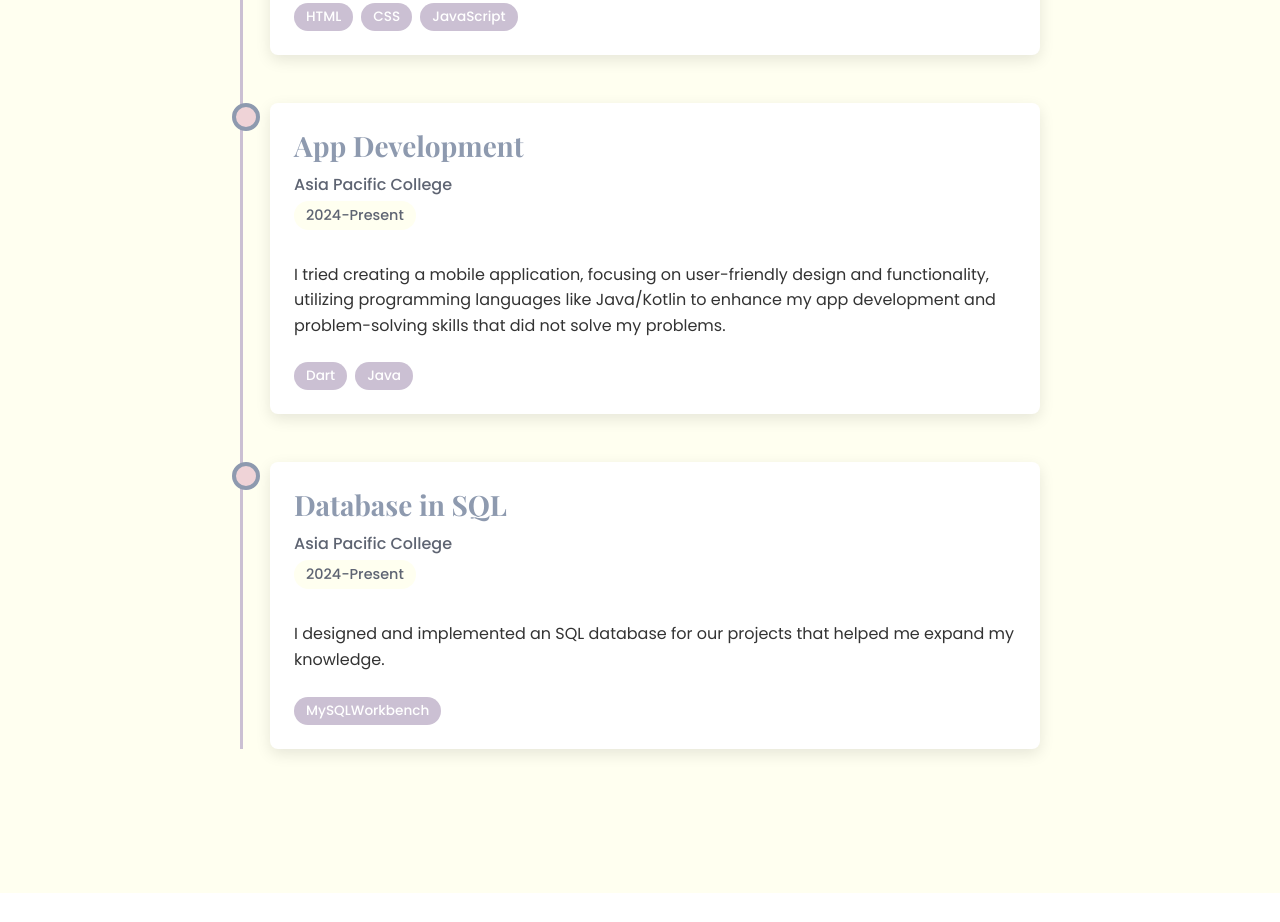
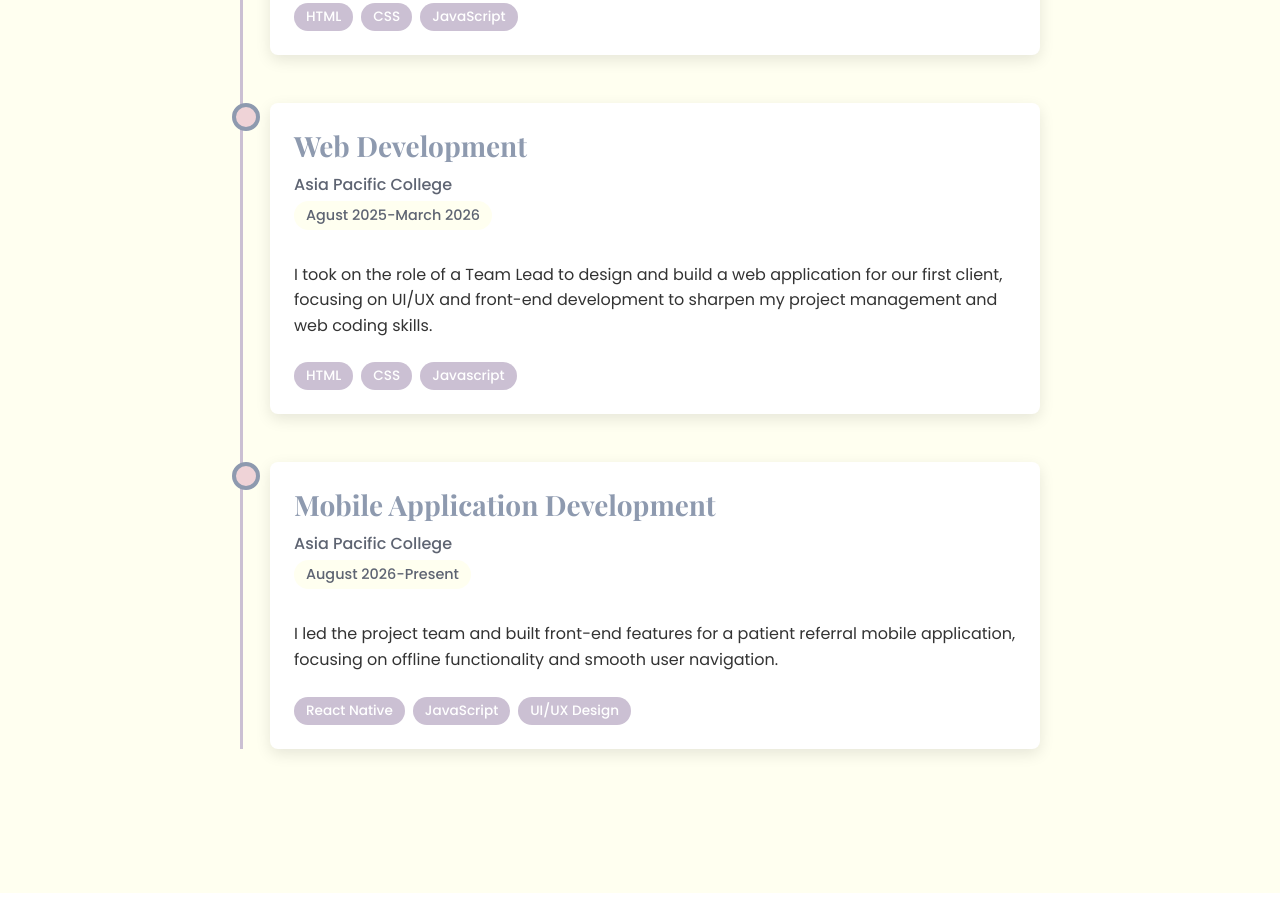
Before and after one commit to christinaprado/Prado_Finals_Webprog, a React (Vite) app in the folder Nichole1/: page / in a window 1280 px wide. Shown: the part 3300-4222 px from the top of the page. Built offline with nearby package versions, Linux system fonts and the light colour scheme; no server answers; the database is empty.

Commit message:
Frontend: updated IT Experience

```diff
--- a/Nichole1/src/components/ITExperience/index.jsx
+++ b/Nichole1/src/components/ITExperience/index.jsx
@@ -7,25 +7,25 @@ const ITExperience = () => {
       id: 1,
       role: 'Personal Website',
       company: 'Asia Pacific College',
-      period: '2024-Present',
+      period: 'August 2025',
       description: 'I developed a personal website using HTML, CSS, and JavaScript, showcasing my web development skills by designing a responsive interface and integrating interactive features.',
       skills: ['HTML', 'CSS', 'JavaScript']
     },
     {
       id: 2,
-      role: 'App Development',
+      role: 'Web Development',
       company: 'Asia Pacific College',
-      period: '2024-Present',
-      description: 'I tried creating a mobile application, focusing on user-friendly design and functionality, utilizing programming languages like Java/Kotlin to enhance my app development and problem-solving skills that did not solve my problems.',
-      skills: ['Dart', 'Java']
+      period: 'Agust 2025-March 2026',
+      description: 'I took on the role of a Team Lead to design and build a web application for our first client, focusing on UI/UX and front-end development to sharpen my project management and web coding skills.',
+      skills: ['HTML', 'CSS', 'Javascript']
     },
     {
       id: 3,
-      role: 'Database in SQL',
+      role: 'Mobile Application Development',
       company: 'Asia Pacific College',
-      period: '2024-Present',
-      description: 'I designed and implemented an SQL database for our projects that helped me expand my knowledge.',
-      skills: ['MySQLWorkbench']
+      period: 'August 2026-Present',
+      description: 'I led the project team and built front-end features for a patient referral mobile application, focusing on offline functionality and smooth user navigation.',
+      skills: ['React Native', 'JavaScript', 'UI/UX Design']
     }
   ];
 
```
